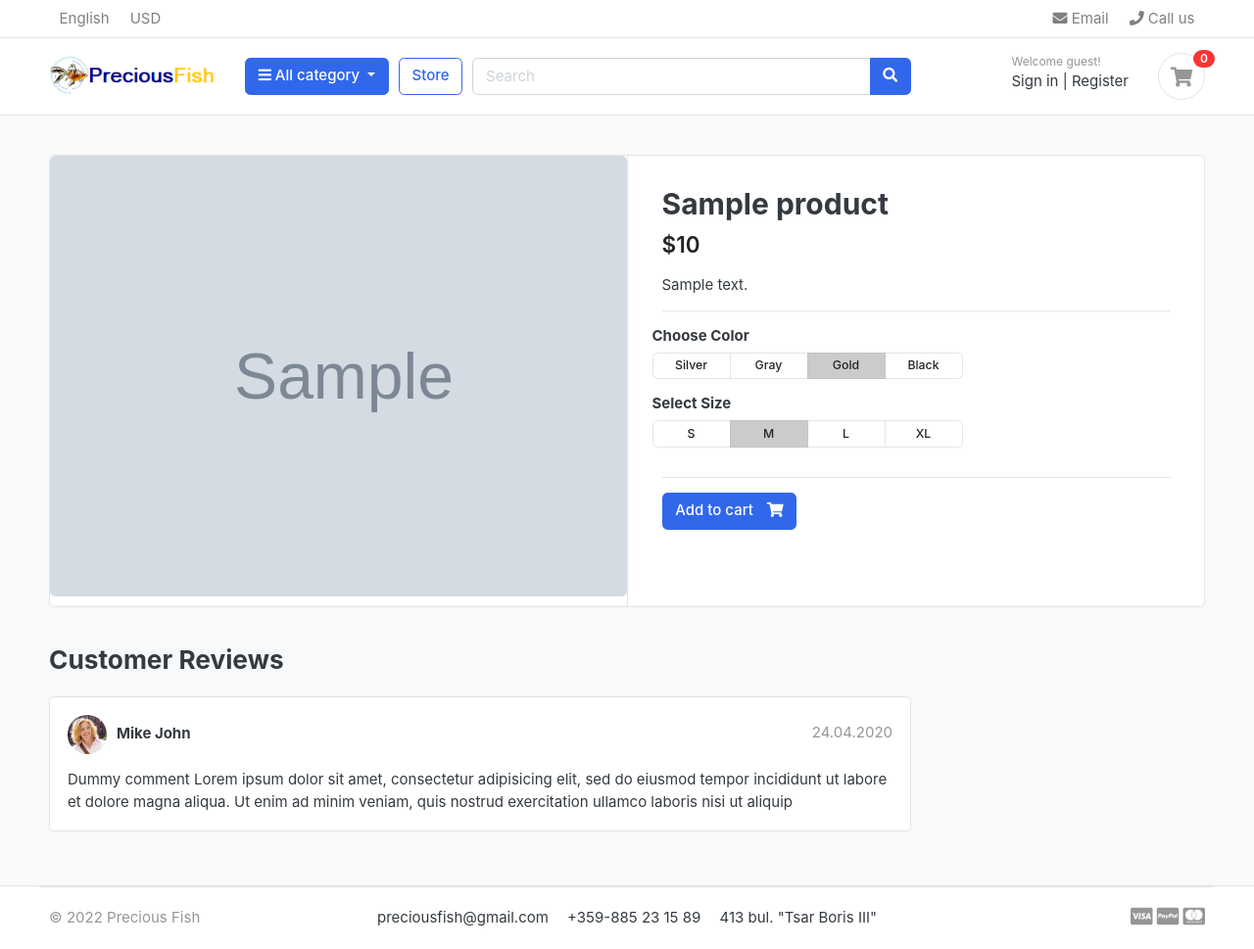
After one commit to LachezarStamenov/online-fish-shoping-platform, a Django app: a page that uses templates/partials/footer.html in a window 1280 px wide. The commit adds this page. Shown: the whole page at 98% size. Run offline with Django 4.2, Linux system fonts and the light colour scheme; tables that the repository leaves empty hold one stand-in row (values such as "Sample post"); grey boxes marked "Sample" are stand-in pictures; some libraries are stand-ins or nearby versions; some web fonts are replaced.

Commit message:
Show product details view added.

```diff
--- a/e_fish_shop_app/store/urls.py
+++ b/e_fish_shop_app/store/urls.py
@@ -1,8 +1,10 @@
 from django.urls import path
 
-from e_fish_shop_app.store.views import store
+from e_fish_shop_app.store.views import store, show_product_details
 
 urlpatterns = (
     path('', store, name='store'),
     path('<slug:category_slug>/', store, name='products by category'),
+    path('<slug:category_slug>/<slug:product_slug>/', show_product_details, name='show product details'),
+
 )
--- a/e_fish_shop_app/store/views.py
+++ b/e_fish_shop_app/store/views.py
@@ -1,6 +1,4 @@
 from django.shortcuts import render, get_object_or_404
-from django.views import generic as views
-
 from e_fish_shop_app.category.models import Category
 from e_fish_shop_app.store.models import Product
 
@@ -19,3 +17,15 @@ def store(request, category_slug=None):
         'products_count': products_count,
     }
     return render(request, 'store/store.html', context)
+
+
+def show_product_details(request, category_slug, product_slug):
+    """Show the product details information"""
+    try:
+        product = Product.objects.get(category__slug=category_slug, slug=product_slug)
+    except Exception as ex:
+        raise ex
+    context = {
+        'product': product,
+    }
+    return render(request, 'store/product_details.html', context)
--- a/templates/partials/footer.html
+++ b/templates/partials/footer.html
@@ -7,8 +7,8 @@
             </div>
             <div class="col-md-8 text-md-center">
                 <span class="px-2">preciousfish@gmail.com</span>
-                <span class="px-2">+359-885-23-15-89</span>
-                <span class="px-2">413 bulevard "Tsar Boris III" </span>
+                <span class="px-2">+359-885 23 15 89</span>
+                <span class="px-2">413 bul. "Tsar Boris III" </span>
             </div>
             <div class="col-md-2 text-md-right text-muted">
                 <i class="fab fa-lg fa-cc-visa"></i>
--- a/templates/partials/navbar.html
+++ b/templates/partials/navbar.html
@@ -29,7 +29,7 @@
             <div class="row align-items-center">
                 <div class="col-lg-2 col-md-3 col-6">
                     <a href="./" class="brand-wrap">
-                        <img class="logo" src="{% static 'images/my_logo.png' %}">
+                        <img class="logo" src="{% static 'images/logo.png' %}">
                     </a> <!-- brand-wrap.// -->
                 </div>
                 <div class="col-lg col-sm col-md col-6 flex-grow-0">
--- /dev/null
+++ b/templates/store/product_details.html
@@ -0,0 +1,109 @@
+{% extends 'base.html' %}
+{% load static %}
+{% block page_content %}
+
+<section class="section-content padding-y bg">
+<div class="container">
+
+<div class="card">
+	<div class="row no-gutters">
+		<aside class="col-md-6">
+<article class="gallery-wrap">
+	<div class="img-big-wrap">
+	   <a href="#"><img src="{{ product.images.url }}"></a>
+	</div>
+
+</article>
+		</aside>
+		<main class="col-md-6 border-left">
+<article class="content-body">
+
+<h2 class="title">{{ product.product_name}}</h2>
+
+<div class="mb-3">
+	<var class="price h4">${{ product.price }}</var>
+</div>
+
+<p>{{ product.description }}</p>
+
+
+<hr>
+	<div class="row">
+		<div class="item-option-select">
+			<h6>Choose Color</h6>
+			<div class="btn-group btn-group-sm btn-group-toggle" data-toggle="buttons">
+			  <label class="btn btn-light">
+			    <input type="radio" name="radio_color"> Silver
+			  </label>
+			  <label class="btn btn-light">
+			    <input type="radio" name="radio_color" > Gray
+			  </label>
+			  <label class="btn btn-light active">
+			    <input type="radio" name="radio_color checked"> Gold
+			  </label>
+			  <label class="btn btn-light">
+			    <input type="radio" name="radio_color"> Black
+			  </label>
+			</div>
+		</div>
+	</div>
+	<div class="row">
+		<div class="item-option-select">
+			<h6>Select Size</h6>
+			<div class="btn-group btn-group-sm btn-group-toggle" data-toggle="buttons">
+			  <label class="btn btn-light">
+			    <input type="radio" name="radio_color"> S
+			  </label>
+			  <label class="btn btn-light active">
+			    <input type="radio" name="radio_color" checked> M
+			  </label>
+			  <label class="btn btn-light">
+			    <input type="radio" name="radio_color"> L
+			  </label>
+			  <label class="btn btn-light">
+			    <input type="radio" name="radio_color"> XL
+			  </label>
+			</div>
+		</div>
+	</div>
+	<hr>
+	<a href="./product-detail.html" class="btn  btn-primary"> <span class="text">Add to cart</span> <i class="fas fa-shopping-cart"></i>  </a>
+</article>
+		</main>
+	</div>
+</div>
+
+<br>
+
+<div class="row">
+			<div class="col-md-9">
+
+	<header class="section-heading">
+		<h3>Customer Reviews </h3>
+
+	</header>
+
+	<article class="box mb-3">
+		<div class="icontext w-100">
+			<img src="{% static 'images/avatars/avatar1.jpg' %}" class="img-xs icon rounded-circle">
+			<div class="text">
+				<span class="date text-muted float-md-right">24.04.2020 </span>
+				<h6 class="mb-1">Mike John </h6>
+
+			</div>
+		</div>
+		<div class="mt-3">
+			<p>
+				Dummy comment Lorem ipsum dolor sit amet, consectetur adipisicing elit, sed do eiusmod
+				tempor incididunt ut labore et dolore magna aliqua. Ut enim ad minim veniam,
+				quis nostrud exercitation ullamco laboris nisi ut aliquip
+			</p>
+		</div>
+	</article>
+
+	</div>
+</div>
+
+</div>
+</section>
+{% endblock %}
```
Also changed, not shown: static/images/logo.png, static/images/my_logo.png (deleted).
